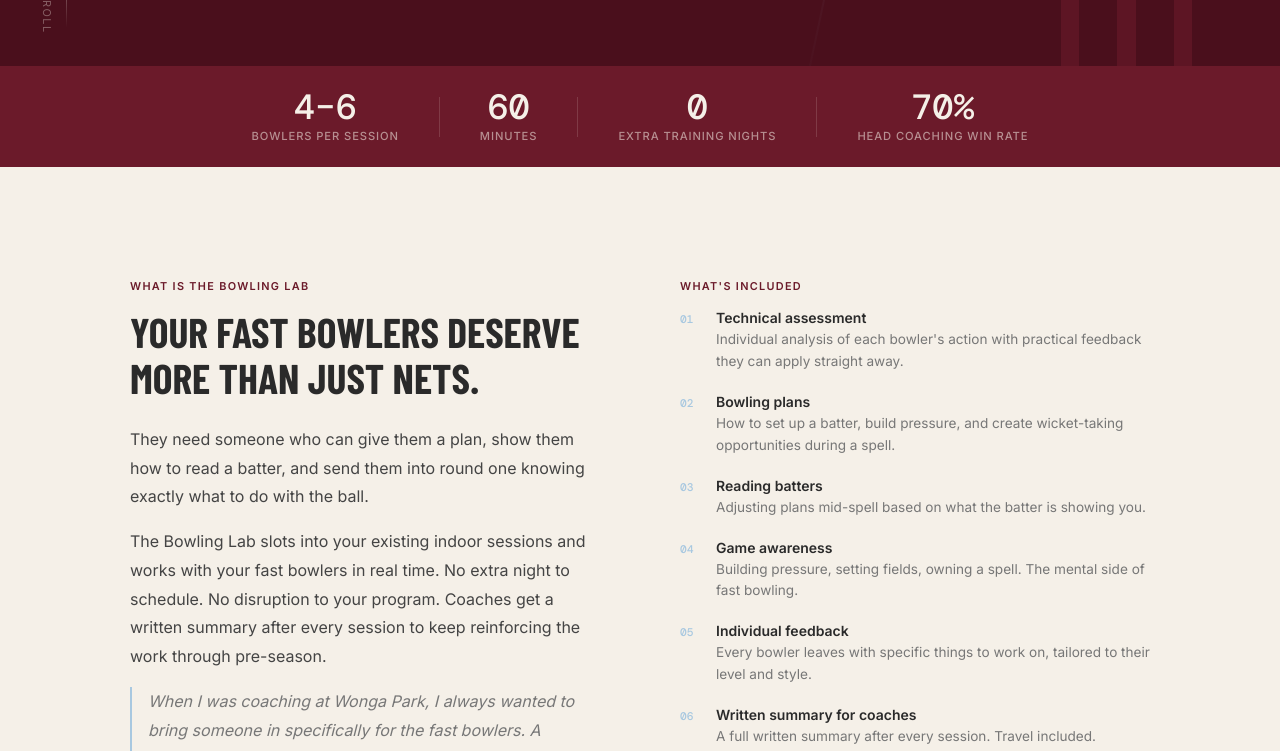
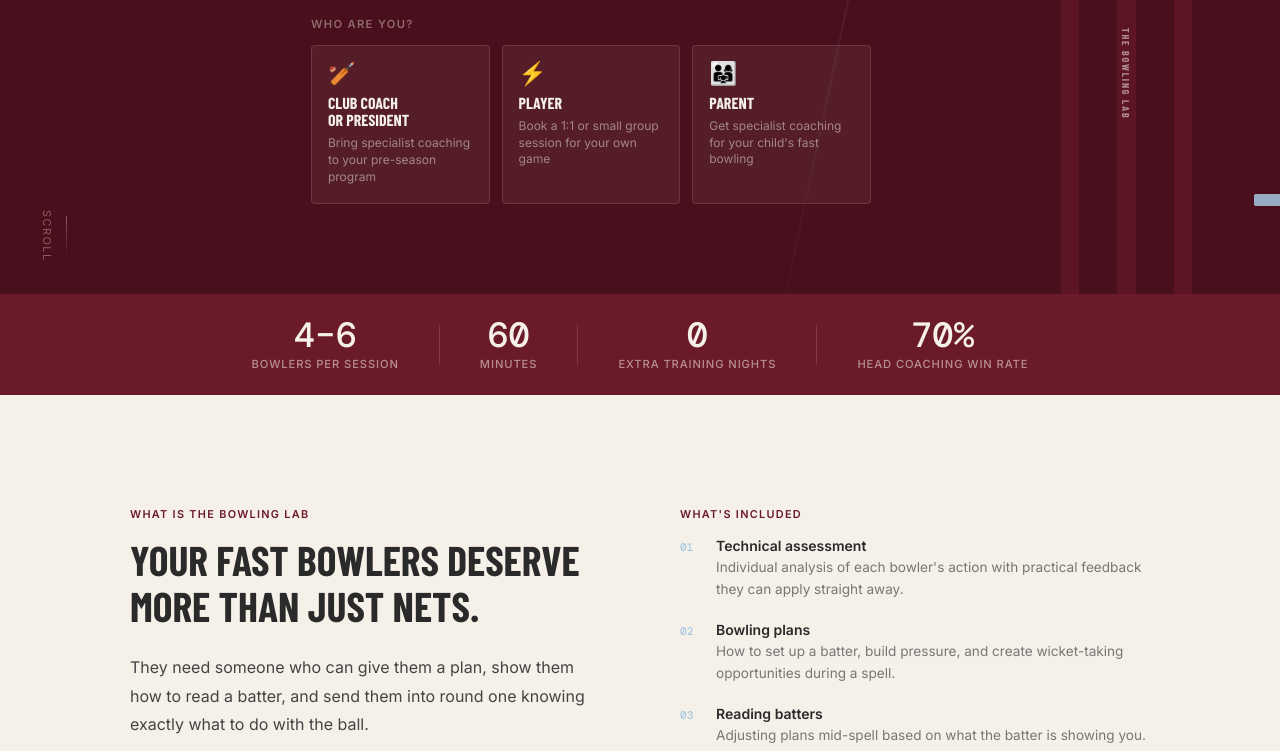
Before and after one commit to The-Bowling-Lab/The-bowling-lab-website, a plain HTML site: page index.html in a window 1280 px wide. Shown: the part 824-1575 px from the top of the page. Drawn offline with nearby package versions, Linux system fonts and the light colour scheme; a web font is replaced by a local one.

Commit message:
Add files via upload

```diff
--- a/index.html
+++ b/index.html
@@ -81,6 +81,26 @@
       <div class="hero-actions">
         <a href="#contact" class="btn-primary">Book a session</a>
         <a href="#how" class="btn-ghost">See how it works</a>
+      </div>
+      <div class="role-selector">
+        <p class="role-label">Who are you?</p>
+        <div class="role-cards">
+          <a href="#how" class="role-card" id="roleClub">
+            <span class="role-icon">🏏</span>
+            <span class="role-title">Club coach<br>or president</span>
+            <span class="role-desc">Bring specialist coaching to your pre-season program</span>
+          </a>
+          <a href="coaching.html" class="role-card" id="rolePlayer">
+            <span class="role-icon">⚡</span>
+            <span class="role-title">Player</span>
+            <span class="role-desc">Book a 1:1 or small group session for your own game</span>
+          </a>
+          <a href="coaching.html" class="role-card" id="roleParent">
+            <span class="role-icon">👨‍👩‍👧</span>
+            <span class="role-title">Parent</span>
+            <span class="role-desc">Get specialist coaching for your child's fast bowling</span>
+          </a>
+        </div>
       </div>
     </div>
     <div class="hero-scroll-hint" aria-hidden="true">
@@ -257,9 +277,16 @@
             <path d="M10 3v10M6 9l4 4 4-4" stroke="currentColor" stroke-width="1.75" stroke-linecap="round" stroke-linejoin="round"/>
             <path d="M4 15h12" stroke="currentColor" stroke-width="1.75" stroke-linecap="round"/>
           </svg>
-          Download the flyer
+          Download club flyer
         </a>
-        <span class="flyer-hint">Share with your committee or coaching staff</span>
+        <a href="TBL_1on1_Flyer.pdf" download class="btn-download">
+          <svg viewBox="0 0 20 20" fill="none" xmlns="http://www.w3.org/2000/svg" width="16" height="16">
+            <path d="M10 3v10M6 9l4 4 4-4" stroke="currentColor" stroke-width="1.75" stroke-linecap="round" stroke-linejoin="round"/>
+            <path d="M4 15h12" stroke="currentColor" stroke-width="1.75" stroke-linecap="round"/>
+          </svg>
+          Download 1:1 coaching flyer
+        </a>
+        <span class="flyer-hint">Share with your committee, coaching staff or players</span>
       </div>
     </div>
   </section>
@@ -273,7 +300,8 @@
       </div>
       <div class="mid-cta-actions">
         <a href="#contact" class="btn-primary">Book a session</a>
-        <a href="TBL_Flyer.pdf" download class="btn-ghost-dark">Download the flyer</a>
+        <a href="TBL_Flyer.pdf" download class="btn-ghost-dark">Club flyer</a>
+        <a href="TBL_1on1_Flyer.pdf" download class="btn-ghost-dark">1:1 coaching flyer</a>
       </div>
     </div>
   </section>
--- a/style.css
+++ b/style.css
@@ -857,6 +857,55 @@ img { display: block; max-width: 100%; }
   .cp-grid { grid-template-columns: 1fr; }
 }
 
+
+/* ============================================================
+   ROLE SELECTOR
+   ============================================================ */
+.role-selector {
+  margin-top: 3rem;
+  position: relative; z-index: 2;
+}
+
+.role-label {
+  font-size: 0.7rem; font-weight: 600; letter-spacing: 0.12em;
+  text-transform: uppercase; color: rgba(245,240,232,0.4);
+  margin-bottom: 0.85rem;
+}
+
+.role-cards {
+  display: grid; grid-template-columns: repeat(3, 1fr);
+  gap: 0.75rem; max-width: 560px;
+}
+
+.role-card {
+  display: flex; flex-direction: column; gap: 0.4rem;
+  background: rgba(245,240,232,0.06);
+  border: 1px solid rgba(245,240,232,0.12);
+  border-radius: 4px; padding: 1rem 1rem 1.1rem;
+  transition: background 0.15s, border-color 0.15s, transform 0.1s;
+  cursor: pointer;
+}
+.role-card:hover {
+  background: rgba(245,240,232,0.11);
+  border-color: rgba(168,200,224,0.4);
+  transform: translateY(-2px);
+}
+
+.role-icon { font-size: 1.4rem; line-height: 1; margin-bottom: 0.2rem; }
+
+.role-title {
+  font-family: var(--font-display); font-size: 1rem; font-weight: 700;
+  color: var(--cream); text-transform: uppercase; line-height: 1.1;
+}
+
+.role-desc {
+  font-size: 0.75rem; color: rgba(245,240,232,0.5); line-height: 1.4;
+}
+
+@media (max-width: 540px) {
+  .role-cards { grid-template-columns: 1fr; max-width: 100%; }
+}
+
 /* ============================================================
    RESPONSIVE
    ============================================================ */
```
Also changed, not shown: coaching.html (+10 -0 lines), 1 other file.
